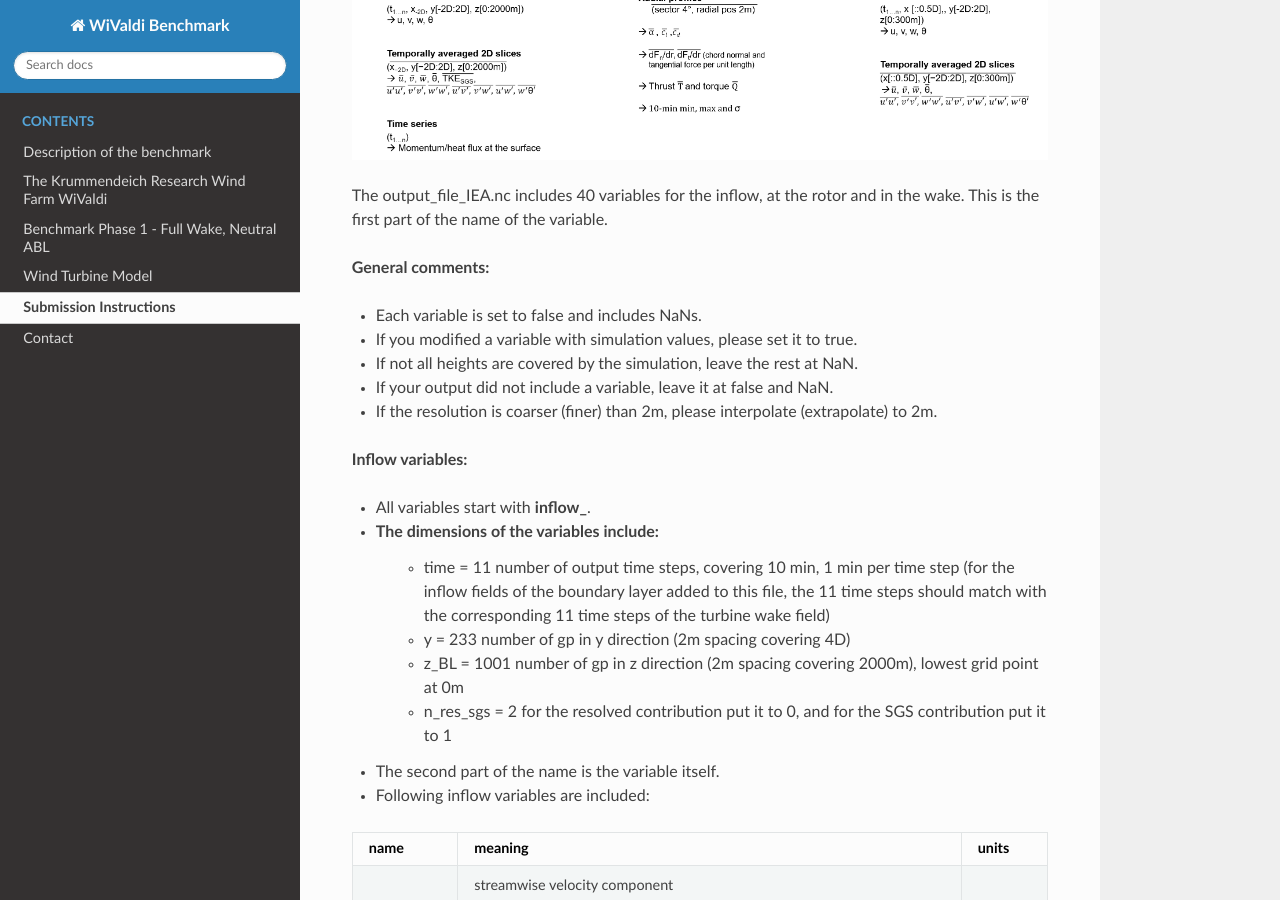
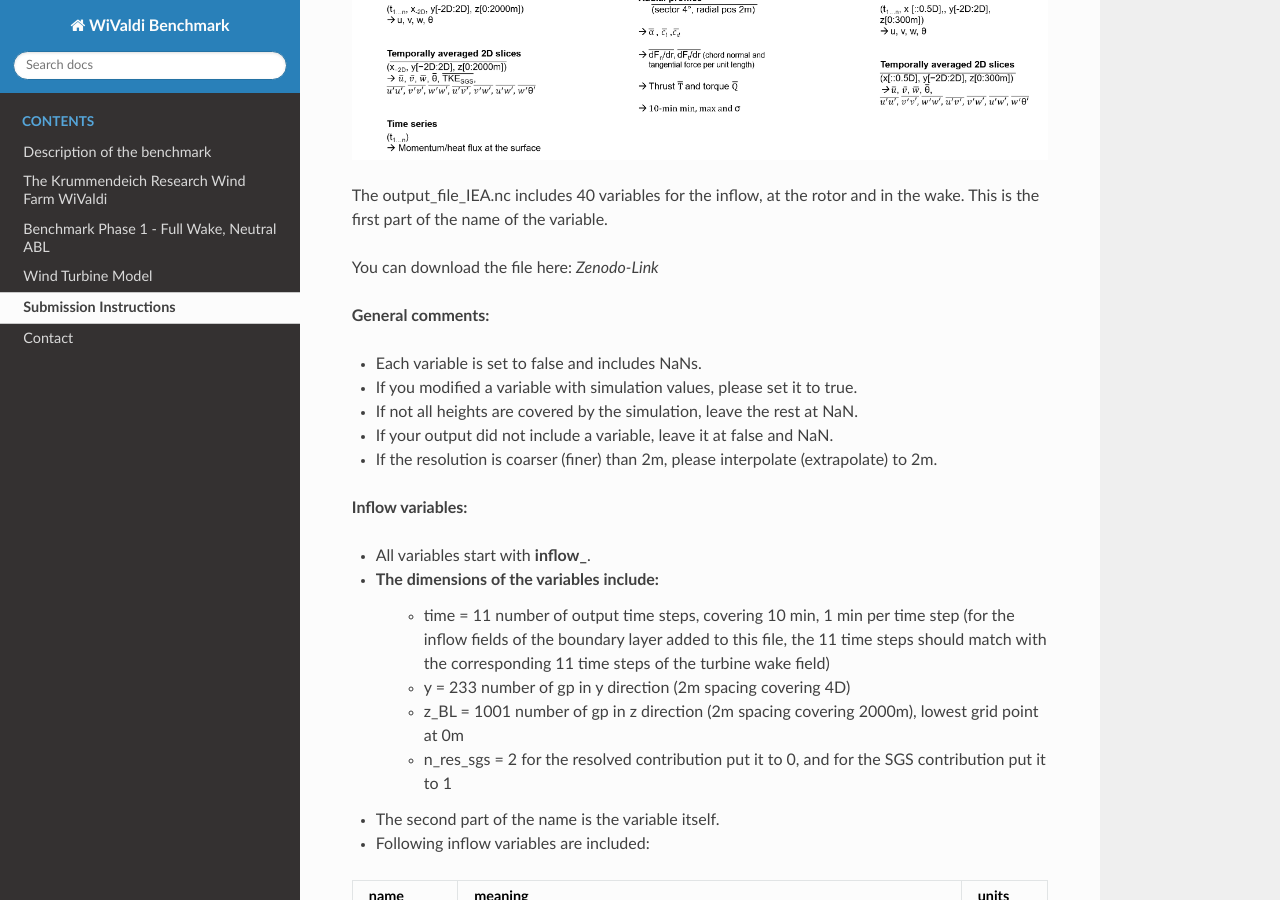
Before and after one commit to IEA-Wind-Task57-JAM/wivaldi_benchmark, a Sphinx documentation site: the page built from docs/submissions.rst, in a window 1280 px wide and 900 px high, scrolled down 884 px. Built offline with Sphinx 7.4.7 and the Read the Docs theme 3.1.0, drawn with Linux system fonts in a browser that asks for light colours; pages that are not in the unit, such as notebooks, are missing from menus.

Commit message:
text update

```diff
--- a/docs/submissions.rst
+++ b/docs/submissions.rst
@@ -14,6 +14,12 @@ Submission Instructions
 
 
 The output_file_IEA.nc includes 40 variables for the inflow, at the rotor and in the wake. This is the first part of the name of the variable.
+
+..
+
+You can download the file here: *Zenodo-Link*
+
+
 
 **General comments:**
 
```
